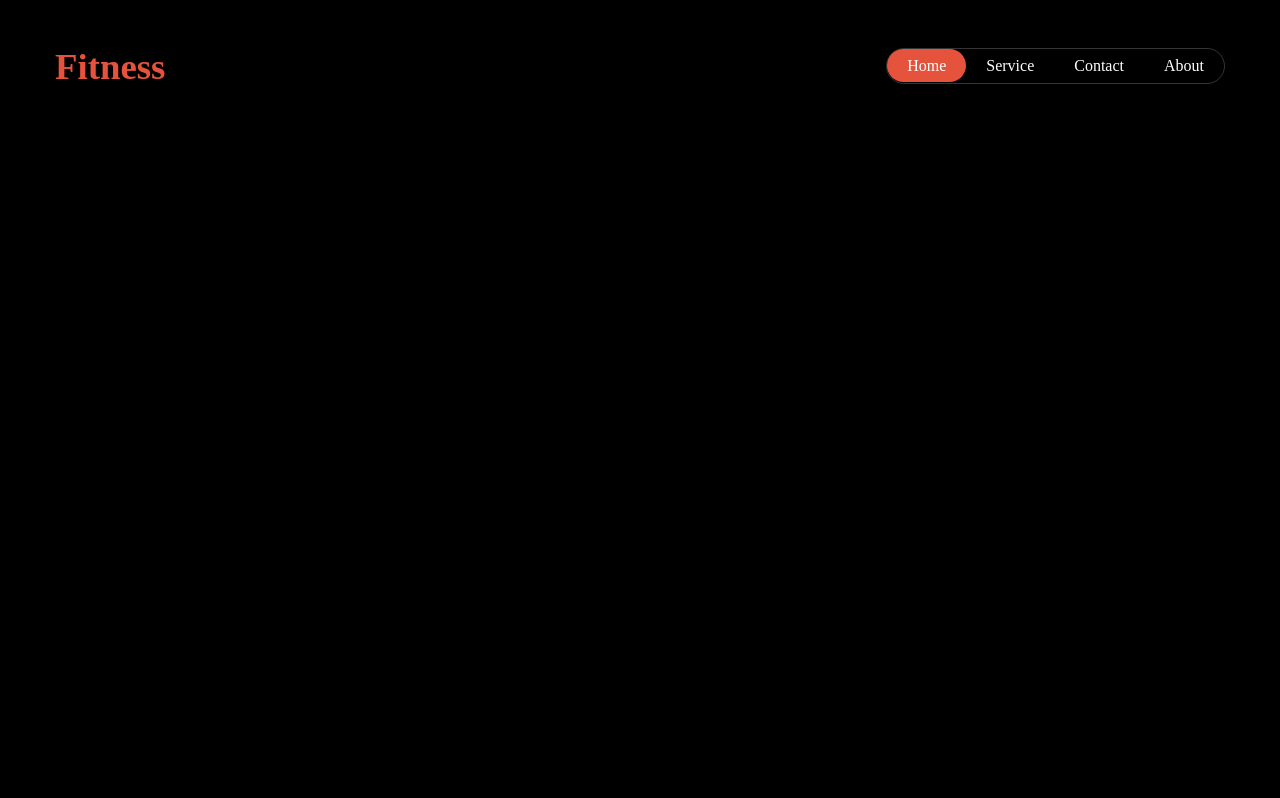
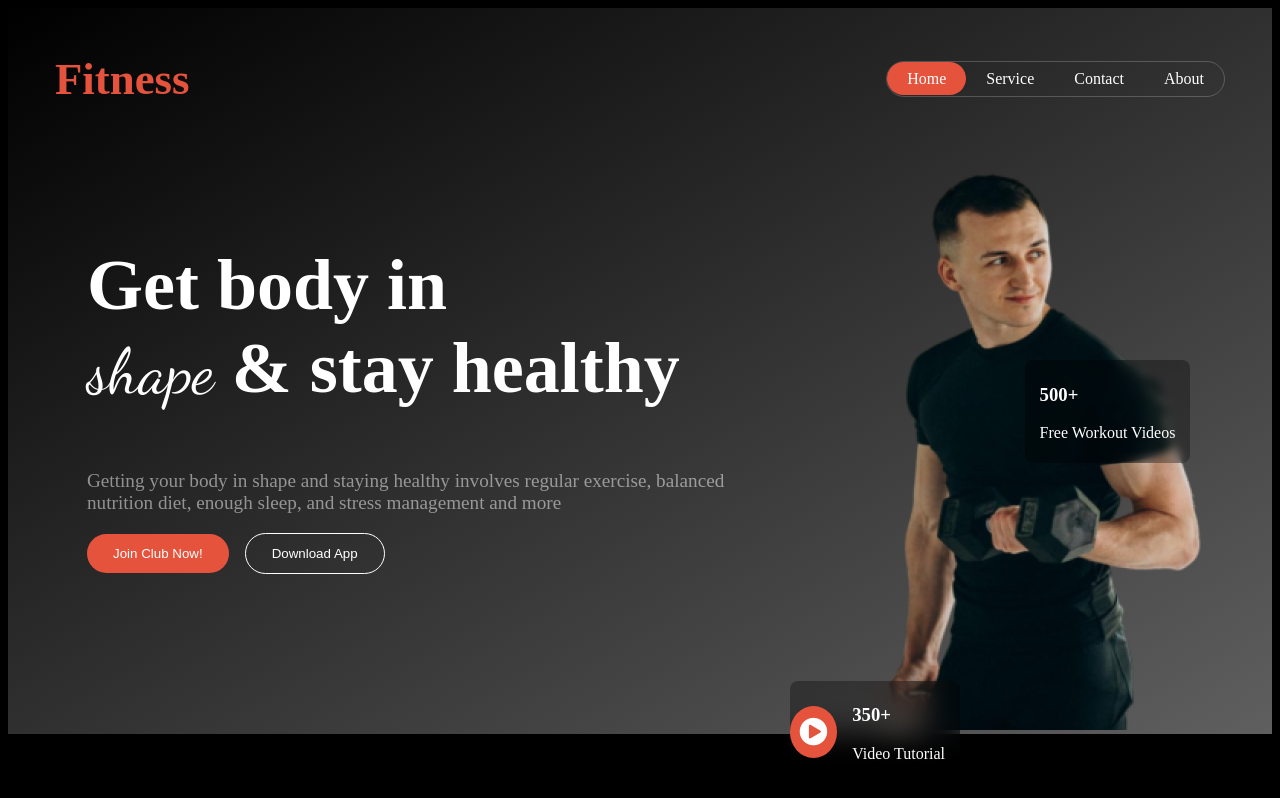
Before and after one commit to arahman225/Assignment-02, a plain HTML site: page index.html in a window 1280 px wide. Drawn offline with Linux system fonts and the light colour scheme; a web font is replaced by a local one.

Commit message:
Banner section has been added and done responsive

```diff
--- a/index.html
+++ b/index.html
@@ -8,7 +8,8 @@
     <link rel="stylesheet" href="style.css">
 </head>
 <body class="bg-color">
-    <div class="header">
+    <section class="lienar-gra">
+    <header class="header">
         <nav class="navbar display-flex">
             <h3 class="nav-name">Fitness</h3>
             <ul>
@@ -21,6 +22,33 @@
                 </ul>
             </ul>
         </nav>
-    </div>
+        <div class="welcome-hero-content display-flex">
+            <div class="welcome-hero-text">
+                <h1>Get body in <br><span>shape</span>  & stay healthy</h1>
+                <p>Getting your body in shape and staying healthy involves regular exercise, balanced nutrition diet, enough sleep, and stress management and more</p>
+                <button class="btn-primary">Join Club Now!</button>
+                <button class="btn-secondary">Download App</button>
+            </div>
+            <div class="welcome-hero-img bg-img">
+                <img src="assests/images/Images 2.png" alt="">
+                <div class="display-flex">
+                 <div class="video-card">
+                    <div class="video-icon"><i class="fa fa-play-circle"></i></div>
+                    <div class="video-text">
+                        <h3>350+</h3>
+                        <p>Video Tutorial</p>
+                    </div>
+                 </div>
+                 <div class="workout-content">
+                    <div class="workout-text">
+                    <h3>500+</h3>
+                    <p>Free Workout Videos</p>
+                 </div>
+                </div>
+            </div>
+        </div>
+        </div>
+    </header>
+</section>
 </body>
 </html>
--- a/style.css
+++ b/style.css
@@ -1,9 +1,22 @@
+@import url('https://fonts.googleapis.com/css2?family=Playwrite+CU:wght@100..400&display=swap');
+@import url('https://fonts.googleapis.com/css2?family=Dancing+Script:wght@400..700&family=Playwrite+CU:wght@100..400&display=swap');
+
+@import url('https://fonts.googleapis.com/css2?family=Inter:wght@100..900&display=swap');
+
+
+
+
 .bg-color{
     background-color:rgb(0, 0, 0)
 }
 
 
 /* -----------------  Navbar style start   -------------------- */
+
+.lienar-gra{
+    background-image: linear-gradient(to bottom right, rgb(0, 0, 0), rgb(95, 95, 95));
+}
+
 
 .navbar{
     align-items: center;
@@ -12,7 +25,7 @@
 
 .nav-name{
     color: rgba(230, 83, 60, 1);
-    font-size: 2.30rem;
+    font-size: 2.8rem;
 }
 
 
@@ -55,7 +68,126 @@
 
 /* -----------------  Navbar style end   -------------------- */
 
+/* -----------banner style start------------------------------- */
 
+
+.welcome-hero-content{
+    gap: 85px;
+    justify-content: center;
+
+}
+
+
+.welcome-hero-img img{
+    width: 100%;
+}
+
+.welcome-hero-text{
+    margin-left: 30px;
+    margin-top: 35px;
+    width: 60%;
+}
+
+.welcome-hero-text h1{
+    font-size: 4.50rem;
+    font-weight: 700;
+    color: white;
+}
+
+.welcome-hero-text p{
+    font-size: 1.2rem;
+    font-weight: 400;
+    color: rgba(255, 255, 255, 0.5)
+}
+
+.welcome-hero-text span{
+    font-family: "Dancing Script", cursive;
+    font-size: 4rem;
+    font-weight: 400;
+}
+
+
+.welcome-hero-text button{
+    margin-right: 12px;
+}
+
+
+.video-card{
+
+
+    background-color: rgba(0, 0, 0, 0.322);
+    display: flex;
+    color: white;
+    justify-content: space-between;
+    align-items: center;
+    position: absolute;
+    bottom:2%;
+    right:25%;
+    backdrop-filter: blur(15px);
+
+    border-radius: 8px;
+}
+
+.video-card .video-text{
+    padding:5px 15px;
+}
+
+
+.workout-content{
+
+    background-color: rgba(0, 0, 0, 0.322);
+    color: white;
+    position: absolute;
+    top:45%;
+    right:7%;
+    backdrop-filter: blur(4px);
+    border-radius: 8px;
+
+}
+
+.workout-content .workout-text{
+    padding:5px 15px;
+}
+
+
+.workout-video h3{
+    font-family: "Inter", sans-serif;
+    font-size: 2rem;
+    font-weight: 900;
+    margin-bottom: 5px;
+}
+
+
+/* .video-text{
+    padding:5px 15px;
+
+} */
+
+.video-text{
+    padding-left: 20px;
+}
+
+/* .video-text h3{
+    margin-bottom: 1px;
+}
+ */
+/* .video-text p{
+    margin-top: -10px;
+} */
+.video-icon{
+    display: flex;
+    justify-content: center;
+    align-items: center;
+}
+
+.video-icon i{
+    background-color: #E6533C;
+    padding:10px;
+    border-radius: 50%;
+    font-size: 2rem;
+}
+
+/* -----------banner style end------------------------------- */
 
 /* --------------------  Shared style start   ----------------------- */
 
@@ -64,6 +196,23 @@
 .display-flex{
     display: flex;
 }
+
+.btn-primary{
+    padding: 12px 26px;
+    background-color: #E6533C;
+    color: white;
+    border: none;
+    border-radius: 50px;
+}
+
+.btn-secondary{
+    padding: 12px 26px;
+    background-color: transparent;
+    color: white;
+    border: 1px solid white;
+    border-radius: 50px;
+}
+
 
 /* --------------------  Shared style end   ----------------------- */
 
@@ -78,12 +227,29 @@
 
     .navbar .menu-links .bars{
         display: block;
-        color: rgb(253, 0, 0);
+        color: rgb(255, 255, 255);
         font-size: 17px;
     }
     .navbar .menu-links {
         border: none;
     }
+
+    .welcome-hero-content{
+        flex-direction: column;
+        width: 100%;
+    }
+    .welcome-hero-text{
+        width: 80%;
+    }
+
+    .video-card{
+        bottom: -140%;
+        right:50%;
+
+    }
+    .workout-content{
+        top: 140%;
+    }
 }
 
 
```
